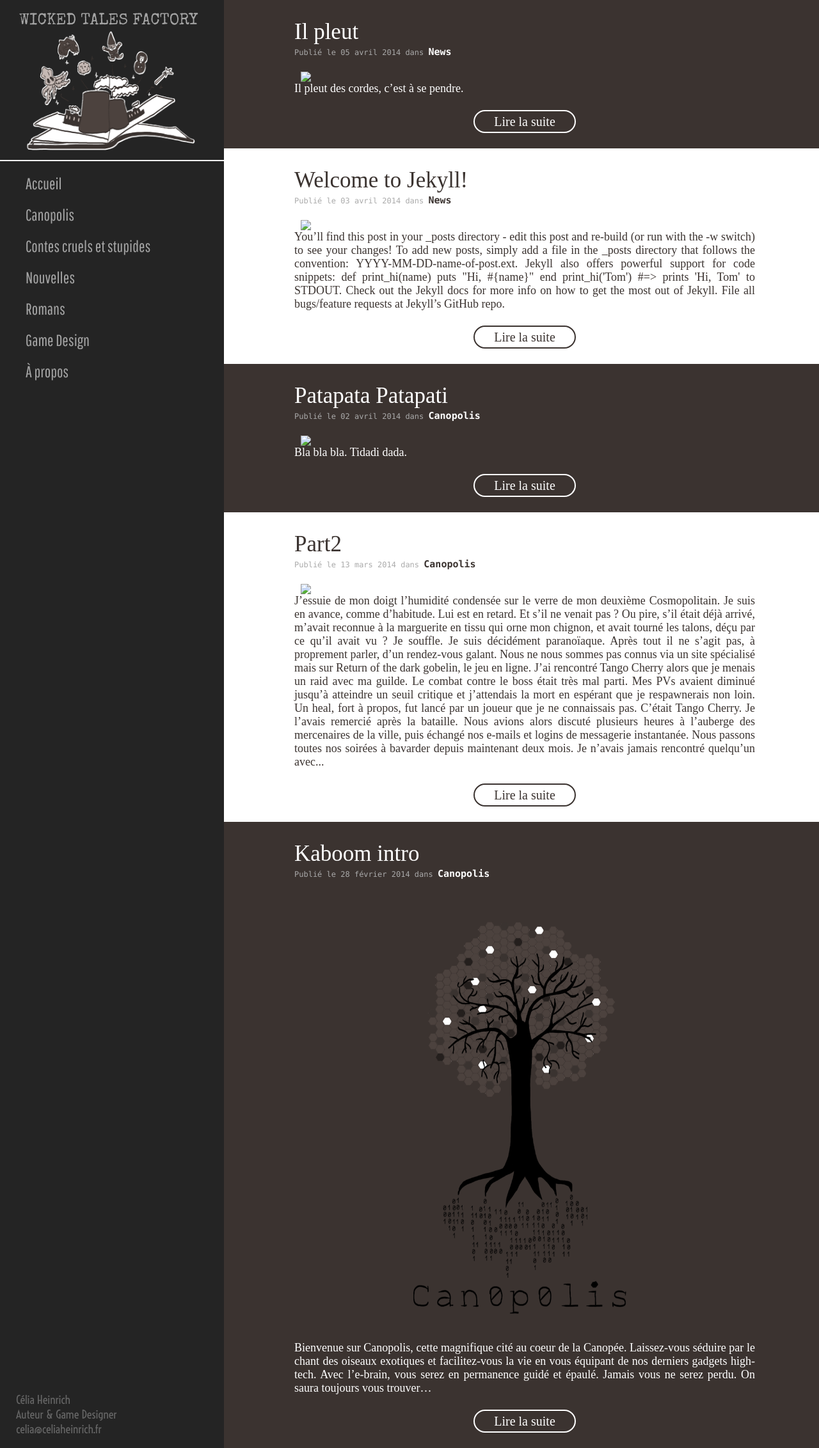
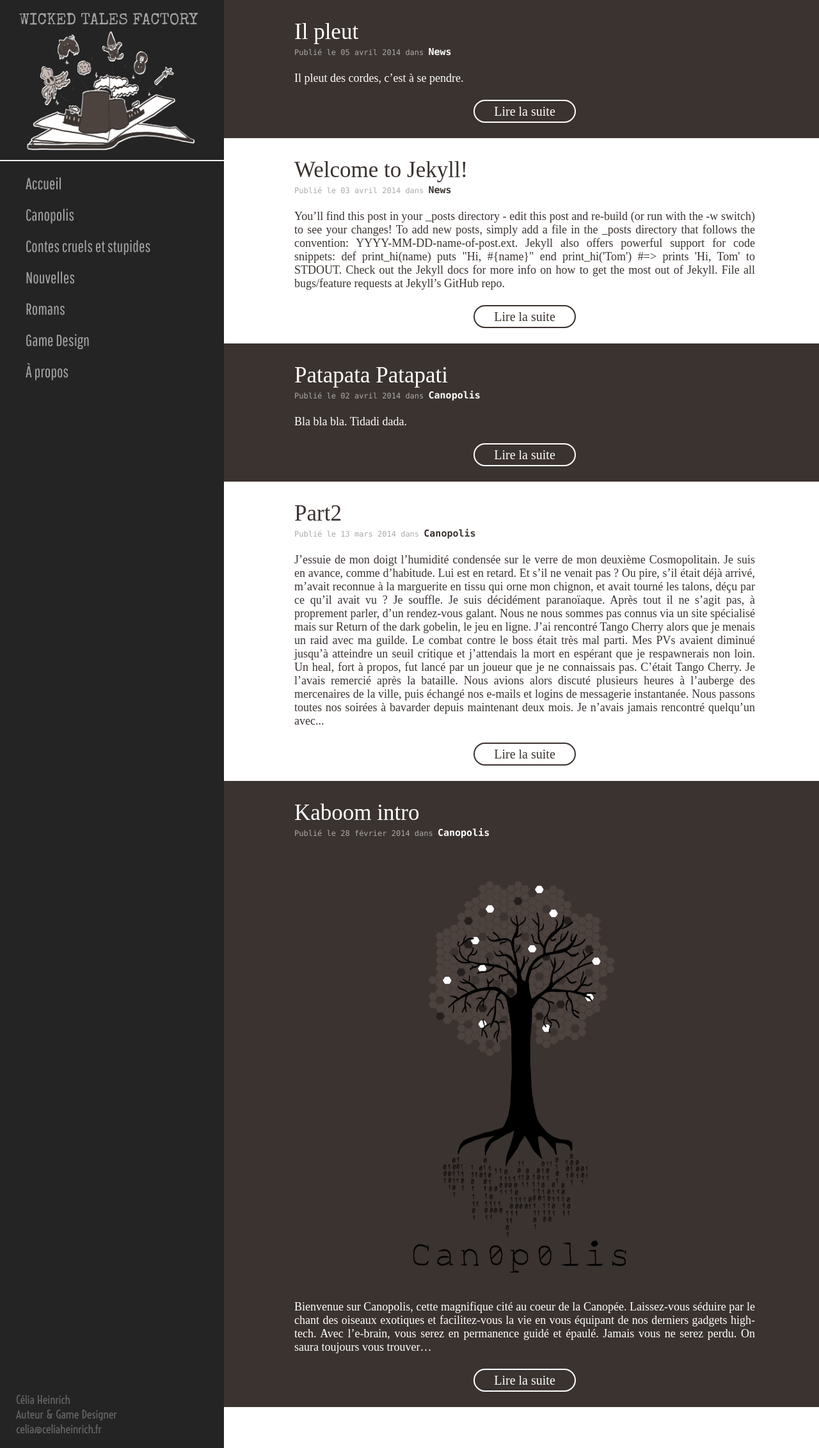
Before and after one commit to celiaheinrich/wickedtalesfactory, a Jekyll site: the page built from index.html, in a window 1280 px wide. Shown: the whole page at 64% size. Built offline with Jekyll 4.4.1, drawn with Linux system fonts in a browser that asks for light colours; some web fonts are replaced; Markdown is read by kramdown in place of the engine named in the settings; the list of posts is cut into pages by our own code.

Commit message:
correction pb images

```diff
--- a/index.html
+++ b/index.html
@@ -31,7 +31,7 @@ title: Wicked Tales Factory
                                     {% when 'news' %} href="/news.html"
               {% endcase %}>
               {{post.categories.first | capitalize}}</a></span><br><br>
-        {% if post.image != "" %}
+        {% if post.image %}
             <img class="img-post" src={{ post.image }} />
         {% endif %}
         <div id="extract">{{ post.content | strip_html | truncatewords:200 }}</div>
```
